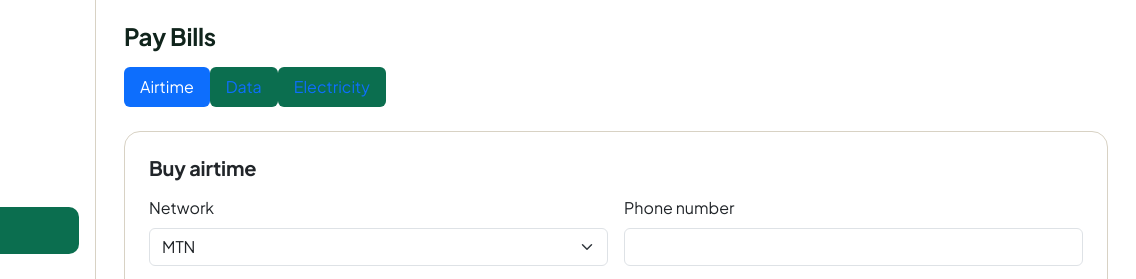
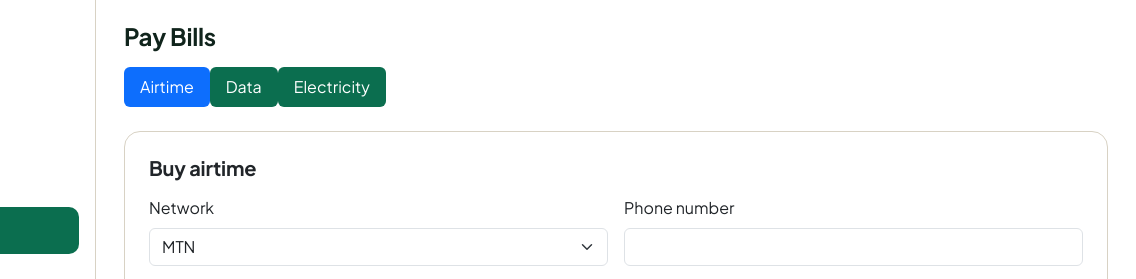
Before and after one commit to DJEndos/payflow.app, a plain HTML site: page bills.html in a window 1280 px wide. Shown: the top 279 px of the page, 144-1280 px from the left. Drawn offline with nearby package versions, Linux system fonts and the light colour scheme; no server answers; sample sign-in values are in the browser's storage.

Commit message:
Add files via upload

```diff
--- a/css/style.css
+++ b/css/style.css
@@ -1025,4 +1025,6 @@ h5,
 
 .nav-link{
   background: var(--forest);
+  color: var(--white);
+  gap: 3px;
 }
```
